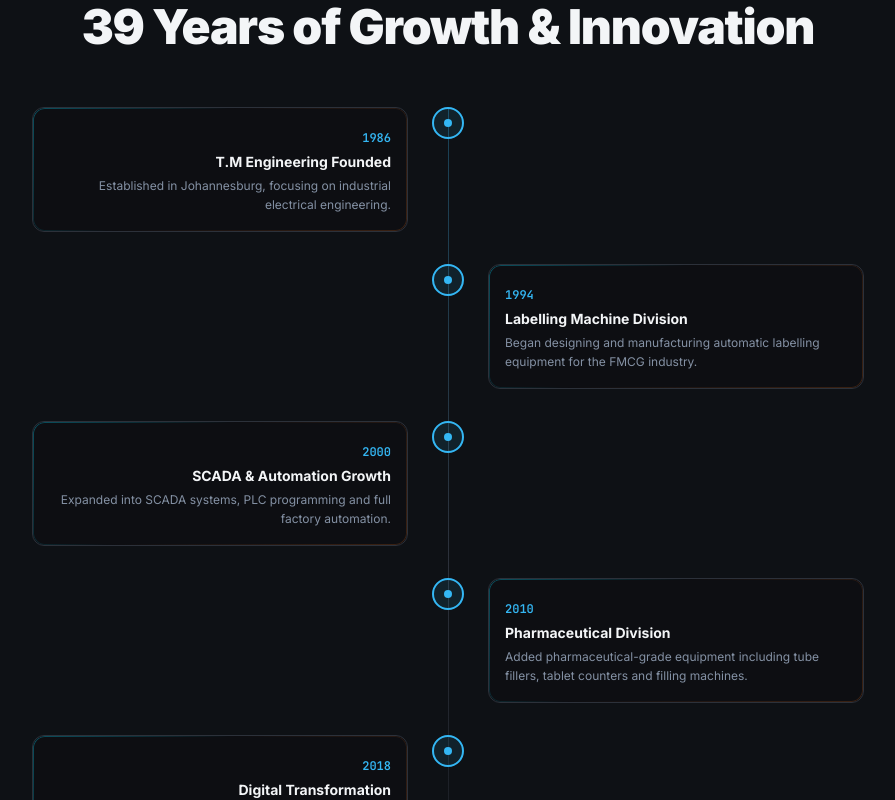
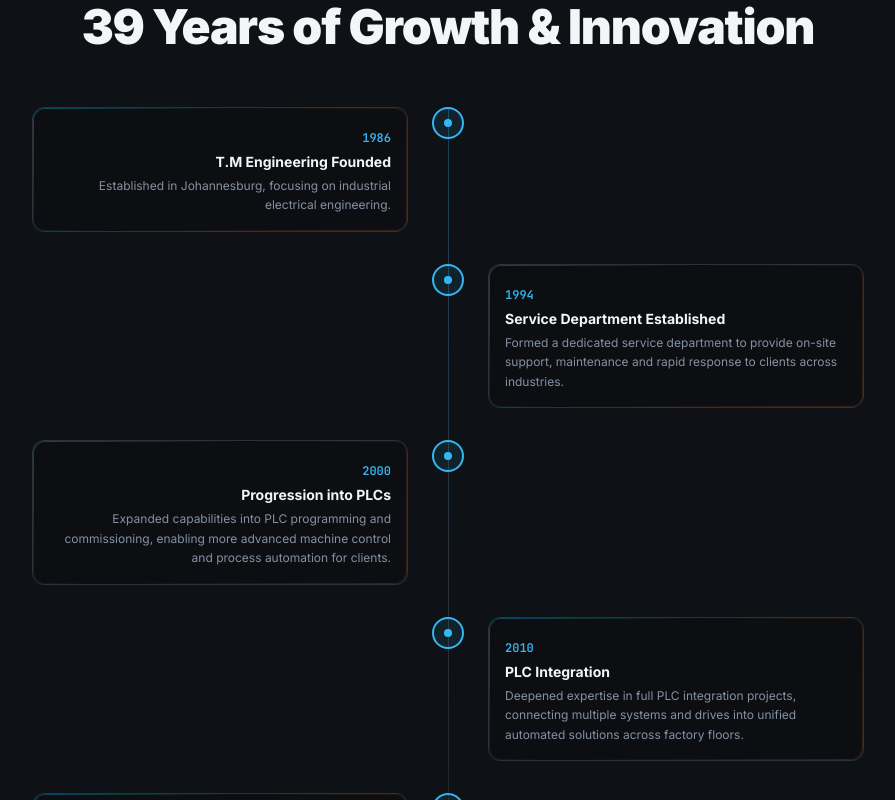
Before and after one commit to micj1790/t.m-automate, a React (Vite) app: page /about in a window 1280 px wide. Shown: the part 2000-2800 px from the top of the page, without its empty margins (192-1087 px from the left). Built offline with nearby package versions, Linux system fonts and the light colour scheme; no server answers.

Commit message:
File changes

```diff
--- a/src/pages/About.jsx
+++ b/src/pages/About.jsx
@@ -13,11 +13,11 @@ const values = [
 
 const milestones = [
   { year: '1986', title: 'T.M Engineering Founded', desc: 'Established in Johannesburg, focusing on industrial electrical engineering.' },
-  { year: '1994', title: 'Labelling Machine Division', desc: 'Began designing and manufacturing automatic labelling equipment for the FMCG industry.' },
-  { year: '2000', title: 'SCADA & Automation Growth', desc: 'Expanded into SCADA systems, PLC programming and full factory automation.' },
-  { year: '2010', title: 'Pharmaceutical Division', desc: 'Added pharmaceutical-grade equipment including tube fillers, tablet counters and filling machines.' },
-  { year: '2018', title: 'Digital Transformation', desc: 'Invested in Industry 4.0 solutions, IIoT connectivity and advanced SCADA platforms.' },
-  { year: '2025', title: '39 Years of Excellence', desc: 'One of South Africa\'s most trusted industrial automation companies with 500+ completed projects.' },
+  { year: '1994', title: 'Service Department Established', desc: 'Formed a dedicated service department to provide on-site support, maintenance and rapid response to clients across industries.' },
+  { year: '2000', title: 'Progression into PLCs', desc: 'Expanded capabilities into PLC programming and commissioning, enabling more advanced machine control and process automation for clients.' },
+  { year: '2010', title: 'PLC Integration', desc: 'Deepened expertise in full PLC integration projects, connecting multiple systems and drives into unified automated solutions across factory floors.' },
+  { year: '2018', title: 'Projects Division Established', desc: 'Launched a dedicated projects division to manage large-scale turnkey automation and electrical engineering projects from design through to commissioning.' },
+  { year: '2023', title: 'Headquarters Expansion & Upgrades', desc: 'Expanded and upgraded the Strijdom Park headquarters with modern facilities, workshop improvements and enhanced capabilities to support growing client demand.' },
 ];
 
 export default function About() {
```
